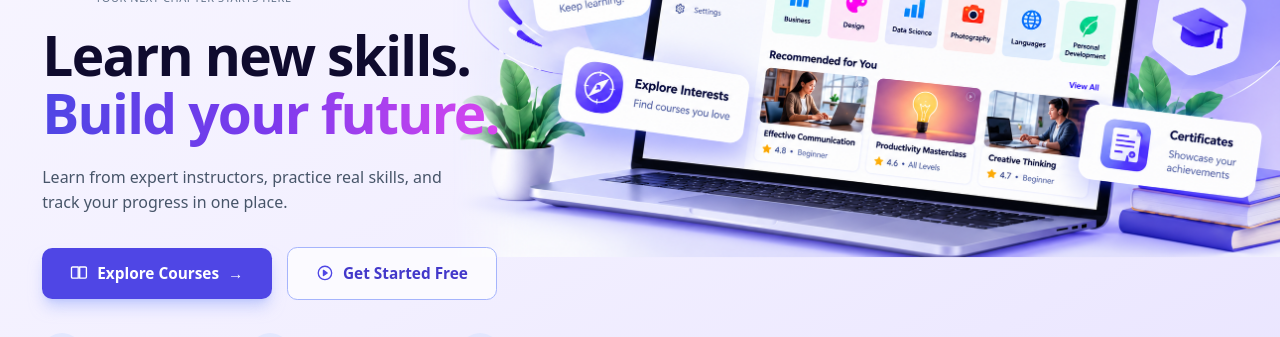
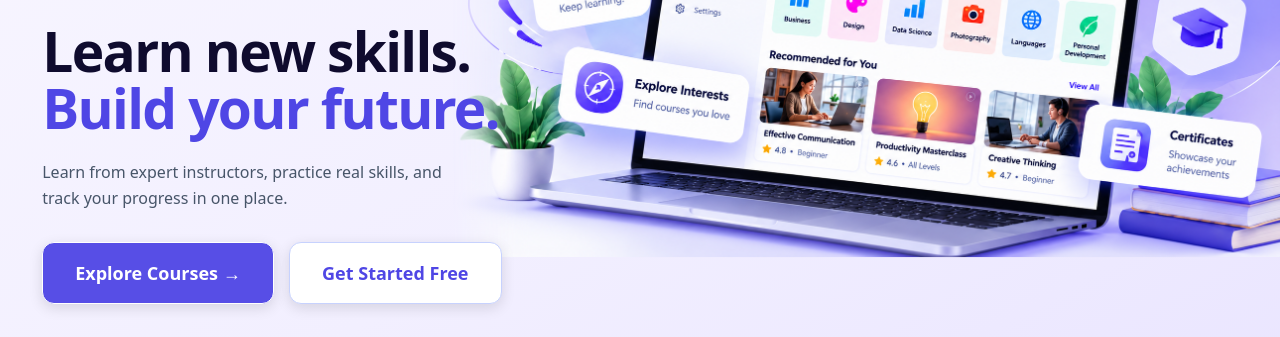
Before and after one commit to Krishan1155/online-course-platform, a React (Vite) app in the folder frontend/: page / in a window 1280 px wide. Shown: the part 274-611 px from the top of the page. Built offline with nearby package versions, Linux system fonts and the light colour scheme; no server answers.

Commit message:
improve hero section

```diff
--- /dev/null
+++ b/frontend/src/components/CourseCard(o).jsx
@@ -0,0 +1,89 @@
+import { Link } from 'react-router-dom';
+import {
+  formatPrice,
+  getImageUrl,
+  getLevelColor,
+  formatDuration,
+} from '../utils/helpers';
+
+const CourseCard = ({ course }) => {
+  const rating = Number(course.ratingAverage || 0);
+  const ratingCount = course.ratingCount || 0;
+
+  return (
+    <Link
+      to={`/courses/${course._id}`}
+      className="cursor-target group overflow-hidden rounded-xl border border-gray-200 bg-white shadow-sm transition hover:shadow-md"
+      data-cursor-label="View Course"
+    >
+      <div className="aspect-video overflow-hidden bg-gray-100">
+        <img
+          src={getImageUrl(course.thumbnail)}
+          alt={course.title}
+          className="h-full w-full object-cover transition group-hover:scale-105"
+        />
+      </div>
+
+      <div className="p-4">
+        <div className="mb-2 flex items-center gap-2">
+          <span
+            className={`rounded-full px-2 py-0.5 text-xs font-medium ${getLevelColor(
+              course.level
+            )}`}
+          >
+            {course.level}
+          </span>
+
+          <span className="text-xs text-gray-500">
+            {course.category}
+          </span>
+        </div>
+
+        <h3 className="mb-1 line-clamp-2 font-semibold text-gray-900 group-hover:text-primary-600">
+          {course.title}
+        </h3>
+
+        <p className="mb-2 text-sm text-gray-500">
+          By {course.instructor}
+        </p>
+
+        {/* COURSE RATING */}
+        {ratingCount > 0 ? (
+          <div className="mb-3 flex items-center gap-2">
+            <span className="font-semibold text-gray-900">
+              {rating.toFixed(1)}
+            </span>
+
+            <span className="text-sm tracking-wide text-amber-500">
+              {'★'.repeat(Math.round(rating))}
+              {'☆'.repeat(5 - Math.round(rating))}
+            </span>
+
+            <span className="text-xs text-gray-500">
+              ({ratingCount})
+            </span>
+          </div>
+        ) : (
+          <div className="mb-3 text-xs text-gray-400">
+            No ratings yet
+          </div>
+        )}
+
+        <div className="flex items-center justify-between">
+          <span className="text-lg font-bold text-primary-600">
+            {course.price === 0
+              ? 'Free'
+              : formatPrice(course.price)}
+          </span>
+
+          <span className="text-xs text-gray-500">
+            {course.totalLessons || 0}{' '}
+            lessons · {formatDuration(course.totalDuration)}
+          </span>
+        </div>
+      </div>
+    </Link>
+  );
+};
+
+export default CourseCard;
--- a/frontend/src/components/CourseCard.jsx
+++ b/frontend/src/components/CourseCard.jsx
@@ -9,76 +9,83 @@ import {
 const CourseCard = ({ course }) => {
   const rating = Number(course.ratingAverage || 0);
   const ratingCount = course.ratingCount || 0;
+  const instructor = String(course.instructor || '');
 
   return (
     <Link
       to={`/courses/${course._id}`}
-      className="cursor-target group overflow-hidden rounded-xl border border-gray-200 bg-white shadow-sm transition hover:shadow-md"
+      className="cursor-target group flex h-full flex-col overflow-hidden rounded-2xl border border-gray-200 bg-white shadow-sm transition duration-300 hover:-translate-y-1 hover:border-indigo-200 hover:shadow-xl hover:shadow-indigo-100/70"
       data-cursor-label="View Course"
     >
-      <div className="aspect-video overflow-hidden bg-gray-100">
+      {/* Thumbnail */}
+      <div className="relative aspect-video max-h-56 w-full overflow-hidden bg-gradient-to-br from-indigo-100 via-violet-100 to-fuchsia-100">
         <img
           src={getImageUrl(course.thumbnail)}
           alt={course.title}
-          className="h-full w-full object-cover transition group-hover:scale-105"
+          loading="lazy"
+          onError={(e) => {
+            e.currentTarget.style.display = 'none';
+          }}
+          className="h-full w-full object-cover transition duration-500 group-hover:scale-105"
         />
-      </div>
 
-      <div className="p-4">
-        <div className="mb-2 flex items-center gap-2">
+        {/* Level badge sits on the image */}
         <span
-            className={`rounded-full px-2 py-0.5 text-xs font-medium ${getLevelColor(
+          className={`absolute left-3 top-3 rounded-full px-2.5 py-0.5 text-xs font-semibold capitalize shadow-sm ring-1 ring-white/70 ${getLevelColor(
             course.level
           )}`}
         >
           {course.level}
         </span>
-
-          <span className="text-xs text-gray-500">
-            {course.category}
-          </span>
       </div>
 
-        <h3 className="mb-1 line-clamp-2 font-semibold text-gray-900 group-hover:text-primary-600">
+      {/* Content */}
+      <div className="flex flex-1 flex-col p-4">
+        {course.category && (
+          <p className="mb-1 truncate text-xs font-semibold uppercase tracking-wide text-indigo-600">
+            {course.category}
+          </p>
+        )}
+
+        <h3 className="line-clamp-2 min-h-[2.75rem] text-base font-semibold leading-snug text-gray-900 transition-colors group-hover:text-primary-600">
           {course.title}
         </h3>
 
-        <p className="mb-2 text-sm text-gray-500">
-          By {course.instructor}
-        </p>
+        {/* Instructor */}
+        <div className="mt-2 flex items-center gap-2">
+          <span className="flex h-6 w-6 shrink-0 items-center justify-center rounded-full bg-indigo-100 text-xs font-bold uppercase text-indigo-600">
+            {instructor.charAt(0) || '?'}
+          </span>
+          <span className="truncate text-sm text-gray-500">{instructor}</span>
+        </div>
 
-        {/* COURSE RATING */}
+        {/* COURSE RATING (fixed height so every card lines up) */}
+        <div className="mt-3 flex h-5 items-center gap-1.5">
           {ratingCount > 0 ? (
-          <div className="mb-3 flex items-center gap-2">
-            <span className="font-semibold text-gray-900">
+            <>
+              <span className="text-sm leading-none text-amber-500">★</span>
+              <span className="text-sm font-semibold text-gray-900">
                 {rating.toFixed(1)}
               </span>
+              <span className="text-xs text-gray-500">({ratingCount})</span>
+            </>
+          ) : (
+            <span className="text-xs text-gray-400">No ratings yet</span>
+          )}
+        </div>
 
-            <span className="text-sm tracking-wide text-amber-500">
-              {'★'.repeat(Math.round(rating))}
-              {'☆'.repeat(5 - Math.round(rating))}
+        {/* Footer pinned to the bottom of the card */}
+        <div className="mt-auto flex items-center justify-between border-t border-gray-100 pt-3">
+          <span
+            className={`text-lg font-bold ${
+              course.price === 0 ? 'text-emerald-600' : 'text-primary-600'
+            }`}
+          >
+            {course.price === 0 ? 'Free' : formatPrice(course.price)}
           </span>
 
           <span className="text-xs text-gray-500">
-              ({ratingCount})
-            </span>
-          </div>
-        ) : (
-          <div className="mb-3 text-xs text-gray-400">
-            No ratings yet
-          </div>
-        )}
-
-        <div className="flex items-center justify-between">
-          <span className="text-lg font-bold text-primary-600">
-            {course.price === 0
-              ? 'Free'
-              : formatPrice(course.price)}
-          </span>
-
-          <span className="text-xs text-gray-500">
-            {course.totalLessons || 0}{' '}
-            lessons · {formatDuration(course.totalDuration)}
+            {course.totalLessons || 0} lessons · {formatDuration(course.totalDuration)}
           </span>
         </div>
       </div>
--- a/frontend/src/pages/Home.jsx
+++ b/frontend/src/pages/Home.jsx
@@ -5,6 +5,7 @@ import CourseCard from '../components/CourseCard';
 import LoadingSpinner from '../components/LoadingSpinner';
 import TargetCursor from '../components/TargetCursor';
 import heroVisual from './hero-visual.png';
+import SpecularButton from '../components/SpecularButton';
 
 /* ---------- small inline icons ---------- */
 const Icon = ({ children, className = 'h-5 w-5' }) => (
@@ -113,7 +114,7 @@ const Home = () => {
           <h1 className="text-[clamp(2.5rem,11vw,3.75rem)] font-extrabold leading-[1.05] tracking-[-0.03em] text-[#0f0b2e] lg:text-[4.3vw]">
             Learn new skills.
             <br />
-            <span className="bg-gradient-to-r from-indigo-600 via-violet-600 to-fuchsia-500 bg-clip-text text-transparent">
+            <span className="text-indigo-600">
   Build your future.
 </span>
           </h1>
@@ -124,24 +125,48 @@ const Home = () => {
           </p>
 
           <div className="mt-7 flex flex-wrap items-center gap-4 lg:mt-[2.4vw] lg:gap-[1.2vw]">
-            <button
+  <SpecularButton
+  size="lg"
+  radius={12}
+  tint="#ffffff"
+  tintOpacity={0.12}
+  textColor="#ffffff"
+  lineColor="#ffffff"
+  baseColor="#4f46e5"
+  intensity={1}
+  idleIntensity={0.35}
+  shineSize={10}
+  shineFade={34}
+  thickness={1.2}
+  glow={1}
+  followMouse
+  proximity={250}
   onClick={() => navigate('/courses')}
-              className="inline-flex items-center gap-2 rounded-xl bg-indigo-600 px-6 py-3.5 font-semibold text-white shadow-lg shadow-indigo-300/60 transition hover:bg-indigo-700 focus:outline-none focus-visible:ring-2 focus-visible:ring-indigo-500 focus-visible:ring-offset-2 lg:gap-[0.7vw] lg:rounded-[0.8vw] lg:px-[2.2vw] lg:py-[1.1vw] lg:text-[max(14px,1.2vw)]"
 >
-              <BookIcon className="h-5 w-5 lg:h-[1.4vw] lg:w-[1.4vw]" />
-              Explore Courses
-              <span aria-hidden="true">→</span>
-            </button>
+  Explore Courses →
+</SpecularButton>
 
-            <button
+  <SpecularButton
+  size="lg"
+  radius={12}
+  tint="#ffffff"
+  tintOpacity={0.12}
+  textColor="#4f46e5"
+  lineColor="#c7d2fe"
+  baseColor="#ffffff"
+  intensity={0.7}
+  idleIntensity={0.2}
+  shineSize={10}
+  shineFade={34}
+  thickness={1.2}
+  glow={0.5}
+  followMouse
+  proximity={250}
   onClick={() => navigate('/register')}
-              className="inline-flex items-center gap-2 rounded-xl border border-indigo-300 bg-white/70 px-6 py-3.5 font-semibold text-indigo-700 transition hover:bg-white focus:outline-none focus-visible:ring-2 focus-visible:ring-indigo-500 focus-visible:ring-offset-2 lg:gap-[0.7vw] lg:rounded-[0.8vw] lg:px-[2.2vw] lg:py-[1.1vw] lg:text-[max(14px,1.2vw)]"
 >
-              <PlayIcon className="h-5 w-5 text-indigo-600 lg:h-[1.4vw] lg:w-[1.4vw]" />
   Get Started Free
-            </button>
+</SpecularButton>
 </div>
-
           <ul className="mt-9 grid gap-5 sm:grid-cols-3 lg:mt-[2.6vw] lg:flex lg:gap-[2vw]">
             {features.map(({ icon: FeatureIcon, title, text }) => (
               <li key={title} className="flex items-center gap-3 lg:gap-[0.9vw]">
```
Lines whose indentation alone changed are shown as unchanged.
